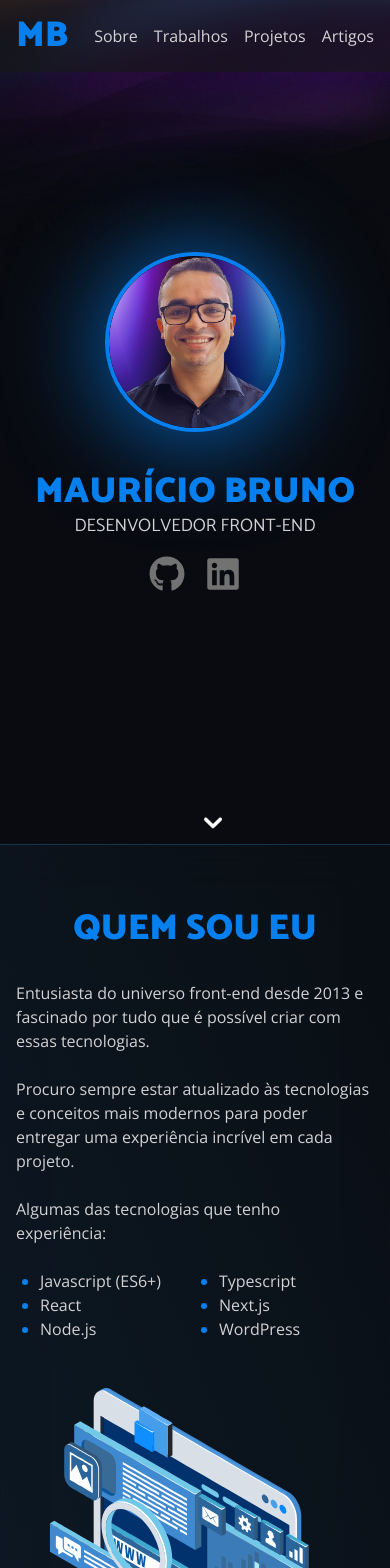
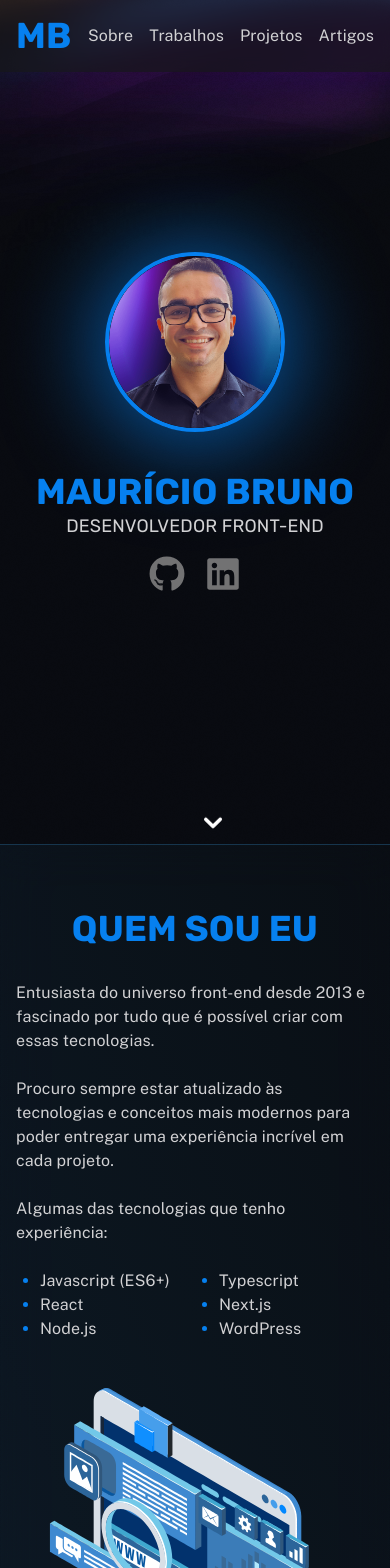
Before and after one commit to MBrunoS/portfolio, a Next.js app: page / in a window 390 px wide. Shown: the top 1568 px of the page. Built offline with nearby package versions, Linux system fonts and the light colour scheme.

Commit message:
feat: update fonts

```diff
--- a/package.json
+++ b/package.json
@@ -13,7 +13,7 @@
     "@next/font": "^13.1.6",
     "@radix-ui/react-navigation-menu": "^1.1.1",
     "lottie-react": "^2.3.1",
-    "next": "13.0.0",
+    "next": "^13.4.1",
     "react": "18.2.0",
     "react-awesome-reveal": "^4.1.0",
     "react-dom": "18.2.0",
--- a/src/components/Heading/index.tsx
+++ b/src/components/Heading/index.tsx
@@ -10,13 +10,13 @@ export const Heading: React.FC<HeadingProps> = ({ as, children }) => {
 
   if (Tag === "h1")
     return (
-      <h1 className="text-primary-color uppercase text-4xl lg:text-6xl font-black">
+      <h1 className="text-primary-color uppercase text-4xl lg:text-6xl font-bold">
         {children}
       </h1>
     );
 
   return (
-    <Tag className="text-primary-color uppercase text-4xl lg:text-5xl font-black">
+    <Tag className="text-primary-color uppercase text-4xl lg:text-5xl font-bold">
       {children}
     </Tag>
   );
--- a/src/pages/_app.tsx
+++ b/src/pages/_app.tsx
@@ -1,16 +1,16 @@
 import type { AppProps } from "next/app";
-import { Catamaran, Open_Sans } from "@next/font/google";
+import { Rubik, Public_Sans } from "next/font/google";
 import "../styles/globals.css";
 
-const catamaran = Catamaran({ subsets: ["latin"] });
-const openSans = Open_Sans({ subsets: ["latin"] });
+const rubik = Rubik({ subsets: ["latin"], weight: ["400", "700"] });
+const publicSans = Public_Sans({ subsets: ["latin"], weight: ["400", "700"] });
 
 export default function App({ Component, pageProps }: AppProps) {
   return (
     <>
       <style jsx global>{`
         :root {
-          font-family: ${openSans.style.fontFamily};
+          font-family: ${publicSans.style.fontFamily};
         }
         h1,
         h2,
@@ -19,7 +19,7 @@ export default function App({ Component, pageProps }: AppProps) {
         h5,
         h6,
         #home {
-          font-family: ${catamaran.style.fontFamily};
+          font-family: ${rubik.style.fontFamily};
         }
       `}</style>
       <Component {...pageProps} />
--- a/src/styles/globals.css
+++ b/src/styles/globals.css
@@ -22,6 +22,8 @@
     --bg-aspect-ratio: calc(var(--bg-image-aspect-ratio) / var(--bg-scale));
     --bg-gradient-size: calc(var(--bg-scale) * 100%);
     --bg-color: #090b11;
+
+    letter-spacing: 0.01em;
   }
 
   html {
```
Also changed, not shown: 1 other file (tests, documents, lock files or other folders).
